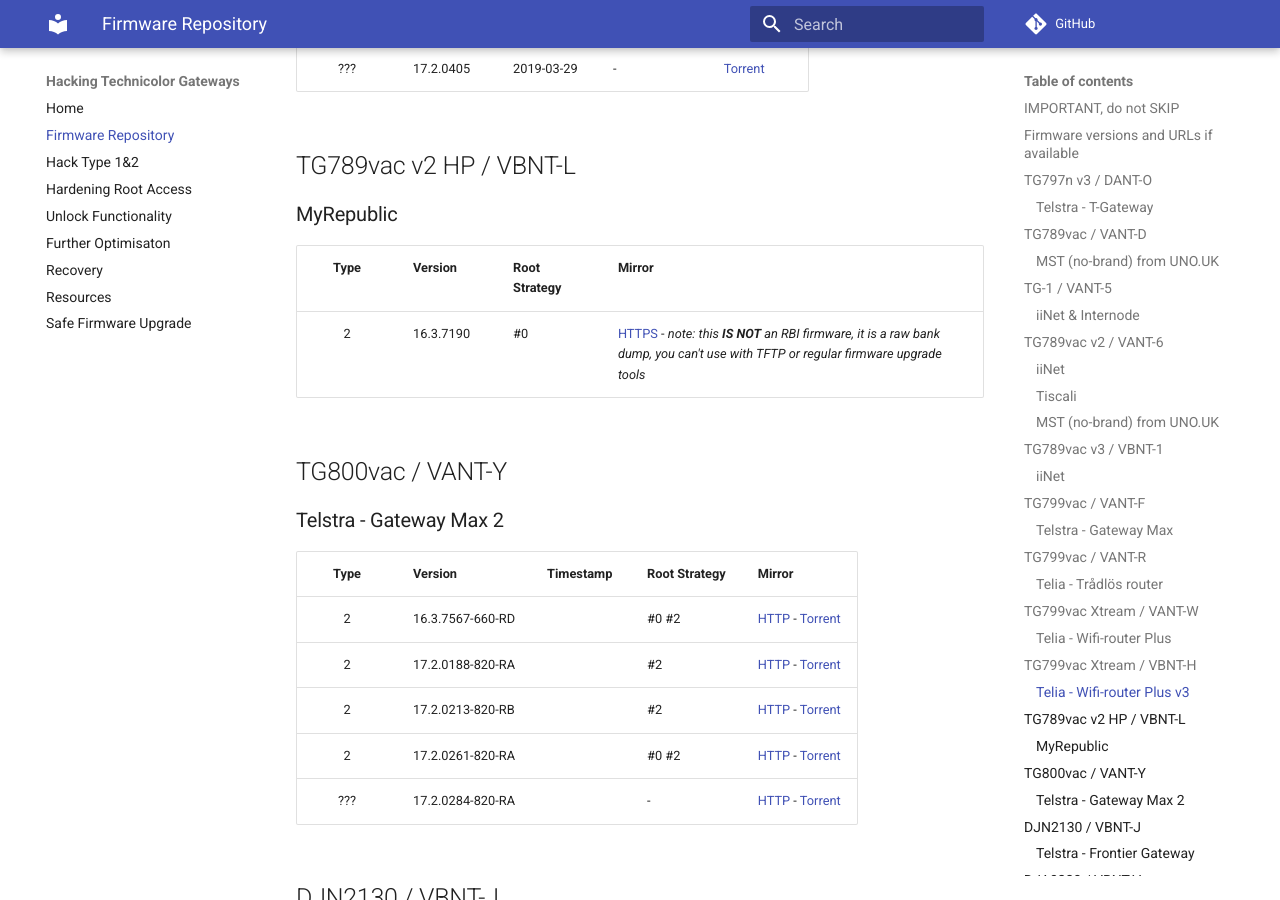
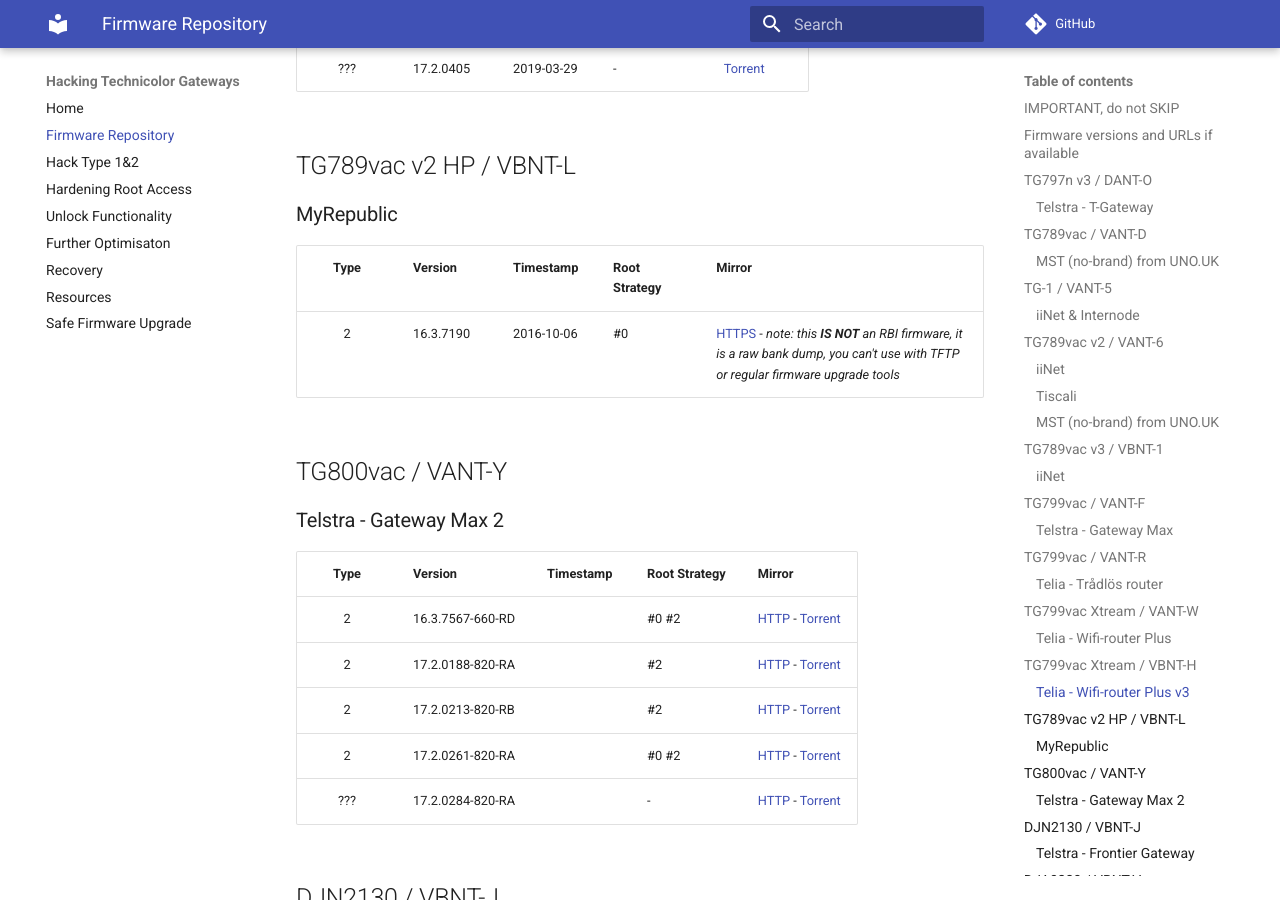
Before and after one commit to hack-technicolor/hack-technicolor, an MkDocs documentation site: the page built from docs/Firmware Repository.md, in a window 1280 px wide and 900 px high, scrolled down 5698 px. Built offline with MkDocs 1.6.1 and Material for MkDocs 9.7.7, drawn with Linux system fonts in a browser that asks for light colours; comment, search, counter and statistics services are not loaded.

Commit message:
vbnt-l timestamp

```diff
--- a/docs/Firmware Repository.md
+++ b/docs/Firmware Repository.md
@@ -156,9 +156,9 @@
 
 ### MyRepublic
 
-| Type   | Version          | Root Strategy | Mirror |
-|:------:|:-----------------|:--------------|:-------|
-| 2      | 16.3.7190        | #0            | [HTTPS](https://github.com/kevdagoat/hack-technicolor/raw/master/firmware/vbnt-l_16.3.7190-2761005-bank_dump.xz) - *note: this **IS NOT** an RBI firmware, it is a raw bank dump, you can't use with TFTP or regular firmware upgrade tools* |
+| Type   | Version          | Timestamp  | Root Strategy | Mirror |
+|:------:|:-----------------|:-----------|:--------------|:-------|
+| 2      | 16.3.7190        | 2016-10-06 | #0            | [HTTPS](https://github.com/kevdagoat/hack-technicolor/raw/master/firmware/vbnt-l_16.3.7190-2761005-bank_dump.xz) - *note: this **IS NOT** an RBI firmware, it is a raw bank dump, you can't use with TFTP or regular firmware upgrade tools* |
 
 ## TG800vac / VANT-Y
 
```
